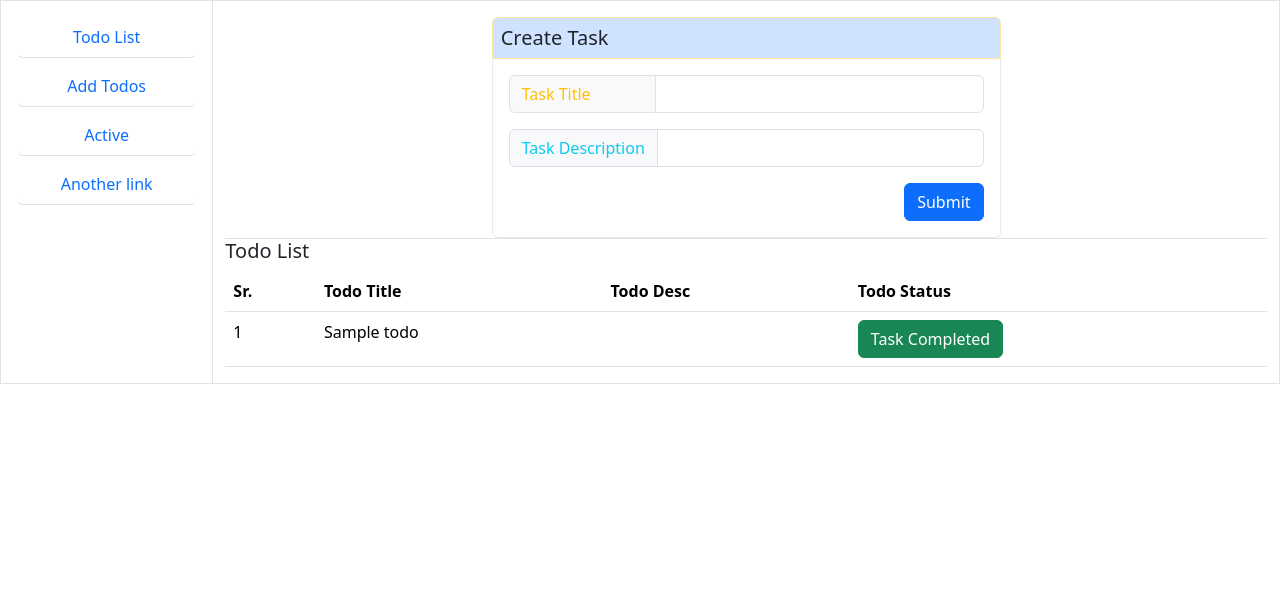
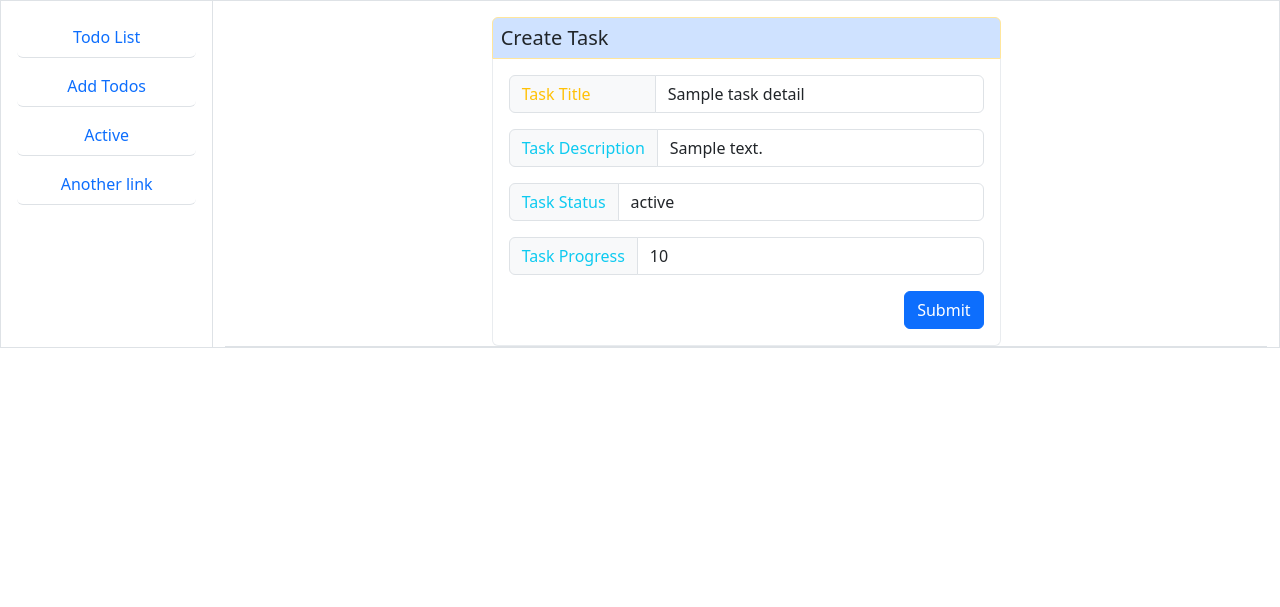
Before and after one commit to shashidev091/Refreshing_django, a Django app: template todos/templates/todos/create_todos.html in a window 1280 px wide. Shown: the part 56-663 px from the top of the page. Run offline with Django 5.2, Linux system fonts and the light colour scheme; tables that the repository leaves empty hold one stand-in row (values such as "Sample post"); the template is opened without the code that fills it: values that come from a table or form of the project are taken from there, most other values are stand-ins (such as "Sample title", 1, 10 or a date in 2020).

Commit message:
add new method in model and updated ui for crud operations

```diff
--- a/todos/models.py
+++ b/todos/models.py
@@ -1,4 +1,5 @@
 from django.db import models
+from django.urls import reverse
 
 # Create your models here.
 
@@ -22,3 +23,6 @@ class Todo(models.Model):
 
     def __str__(self):
         return f"title: {self.title}, description: {self.description}, progress: {self.progress}, status: {self.status}, created_at: {self.created_at}, update_at: {self.updated_at}, completed_at: {self.completed_at}"
+
+    def get_absolute_url(self):
+        return reverse("update-task", args=[self.id])
--- a/todos/templates/todos/create_todos.html
+++ b/todos/templates/todos/create_todos.html
@@ -1,4 +1,4 @@
-{% extends "./todo-list.html" %}
+{% extends "./todo_list.html" %}
 {% block form_inp %}
 <div class="container d-flex justify-content-center">
   <div class="col-6">
@@ -15,11 +15,40 @@
                 type="text"
                 class="form-control"
                 aria-describedby="addon-wrapping"
+                {% if task_detail %}
+                value="{{task_detail.title}}"
+                {% endif %}
               />
             </div>
             <div class="input-group mb-3">
               <span class="input-group-text text-info">Task Description</span>
-              <input type="text" aria-label="First name" class="form-control" />
+              <input
+                type="text" aria-label="Task Description"
+                class="form-control"
+                {% if task_detail %}
+                value="{{task_detail.description}}"
+                {% endif %}
+                />
+            </div>
+            <div class="input-group mb-3">
+              <span class="input-group-text text-info">Task Status</span>
+              <input
+                type="text" aria-label="Task Status"
+                class="form-control"
+                {% if task_detail %}
+                value="{{task_detail.status}}"
+                {% endif %}
+                />
+            </div>
+            <div class="input-group mb-3">
+              <span class="input-group-text text-info">Task Progress</span>
+              <input
+                type="text" aria-label="Task Progress"
+                class="form-control"
+                {% if task_detail %}
+                value="{{task_detail.progress}}"
+                {% endif %}
+                />
             </div>
             <div class="col-12 d-flex justify-content-end">
               <button class="btn btn-primary" type="submit">Submit</button>
--- a/todos/templates/todos/second_nav.html
+++ b/todos/templates/todos/second_nav.html
@@ -1,6 +1,6 @@
 <div class="col-2 border">
     <nav class="nav nav-pills nav-justified d-flex flex-column">
-        <a class="nav-link m-1 mt-3 border-bottom {% if selected_nav == 1 %} active {% endif %}" href="{% url 'todo-list' %}">Todo List</a>
+        <a class="nav-link m-1 mt-3 border-bottom {% if selected_nav == 1 %} active {% endif %}" href="{% url 'todo_list' %}">Todo List</a>
         <a class="nav-link m-1 border-bottom {% if selected_nav == 2 %} active {% endif %}" href="{% url 'add-todos' %}">Add Todos</a>
         <a class="nav-link m-1 border-bottom {% if selected_nav == 3 %} active {% endif %}" aria-current="page" href={% url "index" %} id="index-link">Active</a>
         <a class="nav-link m-1 border-bottom {% if selected_nav == 4 %} active {% endif %}" href="{% url 'another-link' %}" id="second-link">Another link</a>
--- a/todos/templates/todos/todo-list.html
+++ b/todos/templates/todos/todo_list.html
@@ -15,6 +15,7 @@
         {% block form_inp %}
         {% endblock %}
       </div>
+      {% if not task_detail %}
       <div class="col">
         <h5 class="">Todo List</h5>
         <table class="table">
@@ -24,32 +25,33 @@
               <th>Todo Title</th>
               <th>Todo Desc</th>
               <th>Todo Status</th>
+              <th>Progress%</th>
+              <th>Created At</th>
+              <th>Modified At</th>
+              <th>Completed At</th>
             </tr>
           </thead>
           <tbody>
             {% for todo in todos_list %}
             <tr>
               <td>{{ forloop.counter }}</td>
-              <td>{{ todo.title }}</td>
-              <td>{{ todo.desc }}</td>
+              <td><a href="{{ todo.get_absolute_url }}">{{ todo.title }}</a></td>
+              <td>{{ todo.description }}</td>
               <td>
-                {% if todo.status %}
-                <button class="btn btn-success">
-                  Task Completed
+                <button class="btn {% if todo.status == 'C' %}btn-success{% elif todo.status == 'P'%}btn-warning{% elif todo.status == 'F'%}btn-danger{% else %}btn-info{% endif %}">
+                  {{ todo.status }}
                 </button>
-                {% else %}
-                  <div>
-                    <button class="btn btn-warning">
-                      Task in progress
-                    </button>
-                  </div>
-                {% endif %}
               </td>
+              <td>{{ todo.progress }}%</td>
+              <td>{{ todo.created_at }}</td>
+              <td>{{ todo.updated_at }}</td>
+              <td>{{ todo.completed_at }}</td>
             </tr>
             {% endfor %}
           </tbody>
         </table>
       </div>
+      {% endif %}
     </div>
   </div>
 </div>
--- a/todos/urls.py
+++ b/todos/urls.py
@@ -6,6 +6,7 @@ urlpatterns = [
     path("add-numbers/<int:a>", views.add_numbers, name='add-numbers'),
     path("invalid-request", views.invalid_response),
     path("another-link", views.another_page, name="another-link"),
-    path("todo-list", views.get_todos, name="todo-list"),
-    path("add-todos", views.add_todos, name="add-todos")
+    path("todo_list", views.get_todos, name="todo_list"),
+    path("add-todos", views.add_todos, name="add-todos"),
+    path("update-task/<int:task_id>", views.update_task, name="update-task")
 ]
```
Also changed, not shown: todos/views.py (+19 -5 lines), todos/templates/todos/todo_details.html (added).
